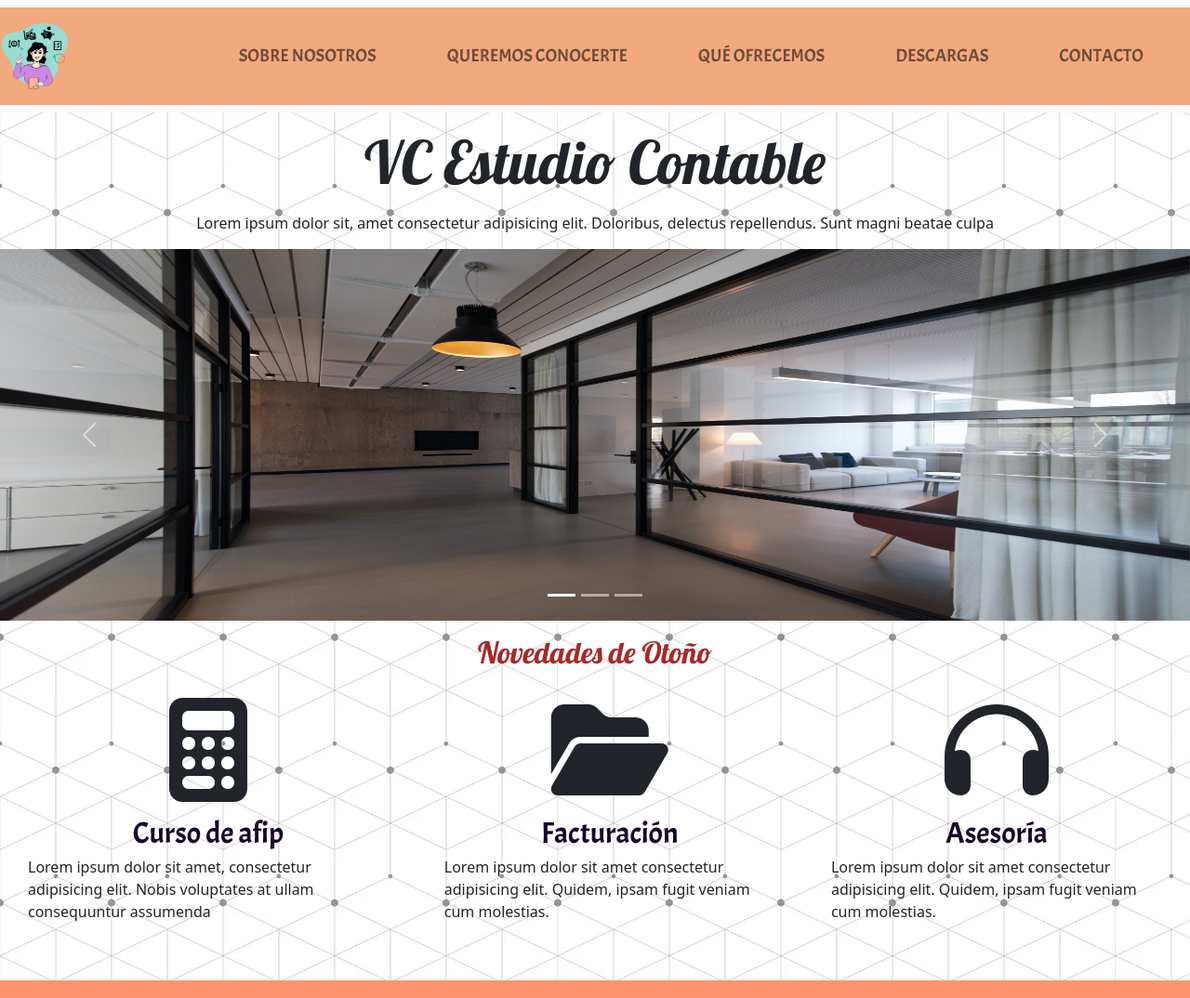
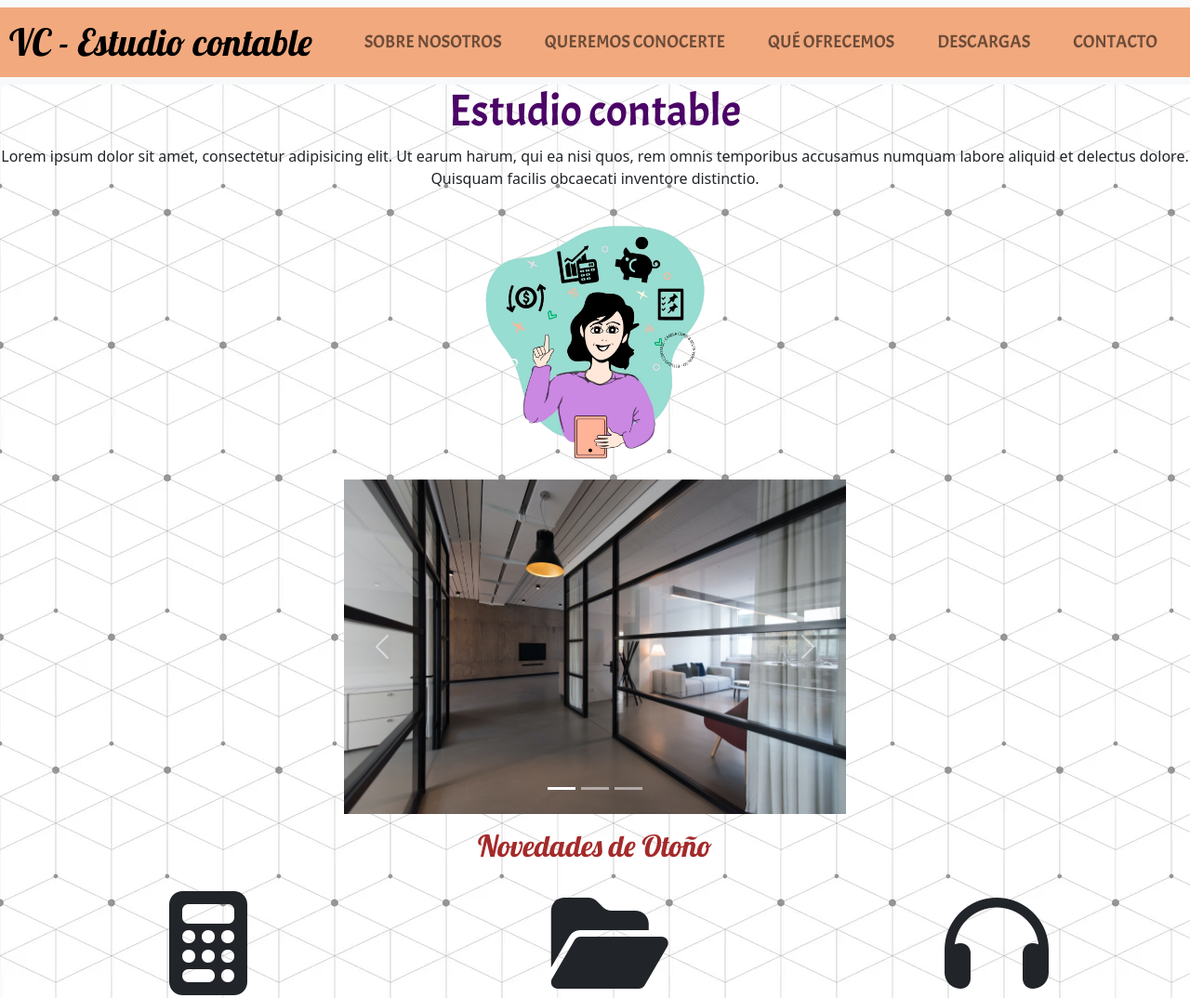
Before and after one commit to gonrancor/vccontable.entrega, a plain HTML site: page index.html in a window 1280 px wide. Shown: the top 1074 px of the page at 93% size. Drawn offline with nearby package versions, Linux system fonts and the light colour scheme.

Commit message:
cambios en navbar, presentacion gral

```diff
--- a/index.html
+++ b/index.html
@@ -17,9 +17,7 @@
     <header>
         <nav class="navbar navbar-expand-lg bg-light">
             <div class="container-fluid nav">
-                <a class="navbar-brand" href="index.html">
-                    <img class="nav__logo" src="img/logo-vc.png" alt="logo de VC">
-                </a>
+                <a class="nav__name" href="index.html">VC - Estudio contable</a>
                 <button class="navbar-toggler" type="button" data-bs-toggle="collapse" data-bs-target="#navbarSupportedContent" aria-controls="navbarSupportedContent" aria-expanded="false" aria-label="Toggle navigation">
                     <span class="navbar-toggler-icon"></span>
                 </button>
@@ -49,10 +47,12 @@
     <!--ends header-->
     <main class="main__Index">
         <div class="center">
-            <h1 class="titulo__Vc">VC Estudio Contable</h1>
-            <p>Lorem ipsum dolor sit, amet consectetur adipisicing elit. Doloribus, delectus repellendus. Sunt magni beatae culpa</p>
+            <h1 class="h1__index">Estudio contable</h1>
+            <p>Lorem ipsum dolor sit amet, consectetur adipisicing elit. Ut earum harum, qui ea nisi quos, rem omnis temporibus accusamus numquam labore aliquid et delectus dolore. Quisquam facilis obcaecati inventore distinctio.</p>
+            <img src="img/logo-vc.png" alt="vc logo" class="img-fluid index__logo">
         </div>
-        <div id="carouselExampleIndicators" class="carousel slide" data-bs-ride="true">
+        <div class="v-80">
+            <div id="carouselExampleIndicators" class="carousel slide " data-bs-ride="true">
                 <div class="carousel-indicators">
                     <button type="button" data-bs-target="#carouselExampleIndicators" data-bs-slide-to="0" class="active" aria-current="true" aria-label="Slide 1"></button>
                     <button type="button" data-bs-target="#carouselExampleIndicators" data-bs-slide-to="1" aria-label="Slide 2"></button>
@@ -60,13 +60,13 @@
                 </div>
                 <div class="carousel-inner">
                     <div class="carousel-item active">
-                    <img src="img/ofice.jpg" class="d-block w-100" alt="...">
+                        <img src="img/ofice.jpg" class="d-block " alt="...">
                     </div>
                     <div class="carousel-item">
-                    <img src="img/oficext.jpg" class="d-block w-100" alt="...">
+                        <img src="img/oficext.jpg" class="d-block " alt="...">
                     </div>
                     <div class="carousel-item">
-                    <img src="img/oficina2.jpg" class="d-block w-100" alt="...">
+                        <img src="img/oficina2.jpg" class="d-block " alt="...">
                     </div>
                 </div>
                     <button class="carousel-control-prev" type="button" data-bs-target="#carouselExampleIndicators" data-bs-slide="prev">
@@ -78,7 +78,7 @@
                     <span class="visually-hidden">Next</span>
                     </button>
             </div>
-    <!--aca iria un slide de imagenes, pero dejo una sola para representar el espacio-->
+        </div>
         <h2 class="latido center">Novedades de Otoño</h2>
         <article class="main__Article">
             <figure class="main__figure">
--- a/style/style.css
+++ b/style/style.css
@@ -21,13 +21,18 @@ a, a:visited {
 /*nav */
 nav {
     background-color: rgba(238, 91, 5, 0.5);
-    padding: 6px 20px;
-    height: auto;
     display: flex;
     justify-content: space-between;
     align-items: center;
     height: auto;
     width: 100%;
+}
+.nav__name{
+    font-family: 'Lobster', cursive;
+    font-size: 40px;
+    color: black;
+    text-decoration: none;
+    padding-left: 10px;
 }
 nav ul {
     display: flex;
@@ -35,7 +40,6 @@ nav ul {
 nav ul li {
     list-style: none;
     margin: 15px;
-    padding: 15px;
     font-family: 'Acme', sans-serif;
     font-size: 1.2em;
     color: black;
@@ -87,15 +91,32 @@ footer a {
 }
 /*ends header*/
 .titulo {
-    font-size: 2em;
+    font-size: 3em;
     color: rgb(75, 5, 102);
     text-align: center;
+    font-family: 'Acme', sans-serif;
+}
+.h1__index {
+    font-size: 3em;
+    color: #4b0566;
+    font-family: 'Acme', sans-serif;
+}
+.index__logo {
+    height: 250px;
+    width: 250px;
+    margin: 15px 0;
 }
 .main__Index{
     align-items: center;
 }
 .slide img {
-    height: 50vh;
+    height: 45vh;
+}
+.v-80 {
+    display: flex;
+    justify-content: center;
+    align-items: center;
+    margin: 0 auto;
 }
 .main__Article {
     display: flex;
@@ -244,6 +265,7 @@ footer a {
 }
 .titulo__ofrecemos {
     grid-area: titulo;
+    margin: 20px 0;
 }
 .nav__ofrecemos {
     grid-area: nav;
```
Also changed, not shown: contacto.html (+3 -9 lines), descargas.html (+7 -10 lines), que-ofrecemos.html (+2 -9 lines), queremos-conocerte.html (+3 -10 lines), sobre-nosotros.html (+3 -9 lines). Lines whose indentation alone changed are shown as unchanged.
